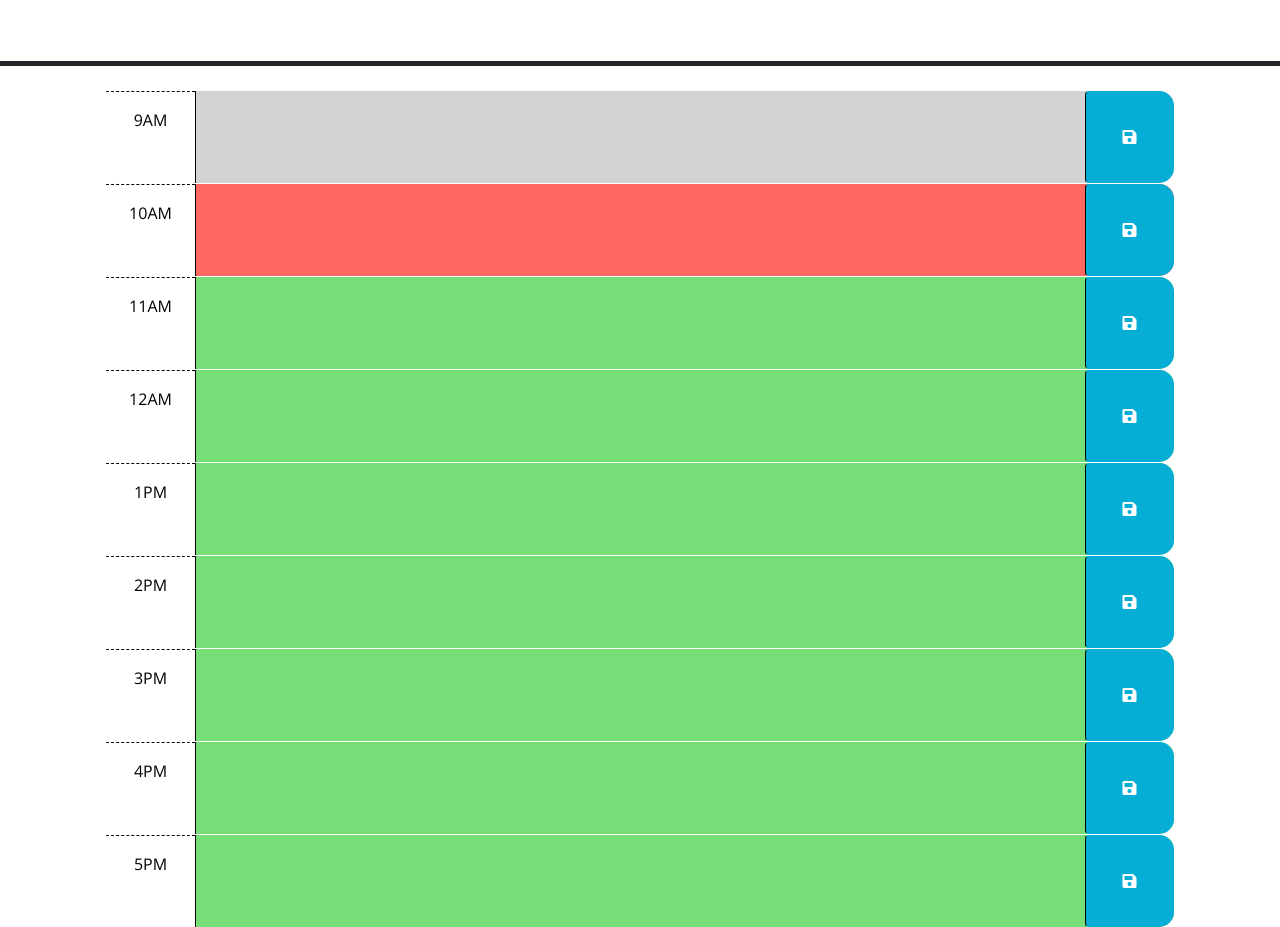
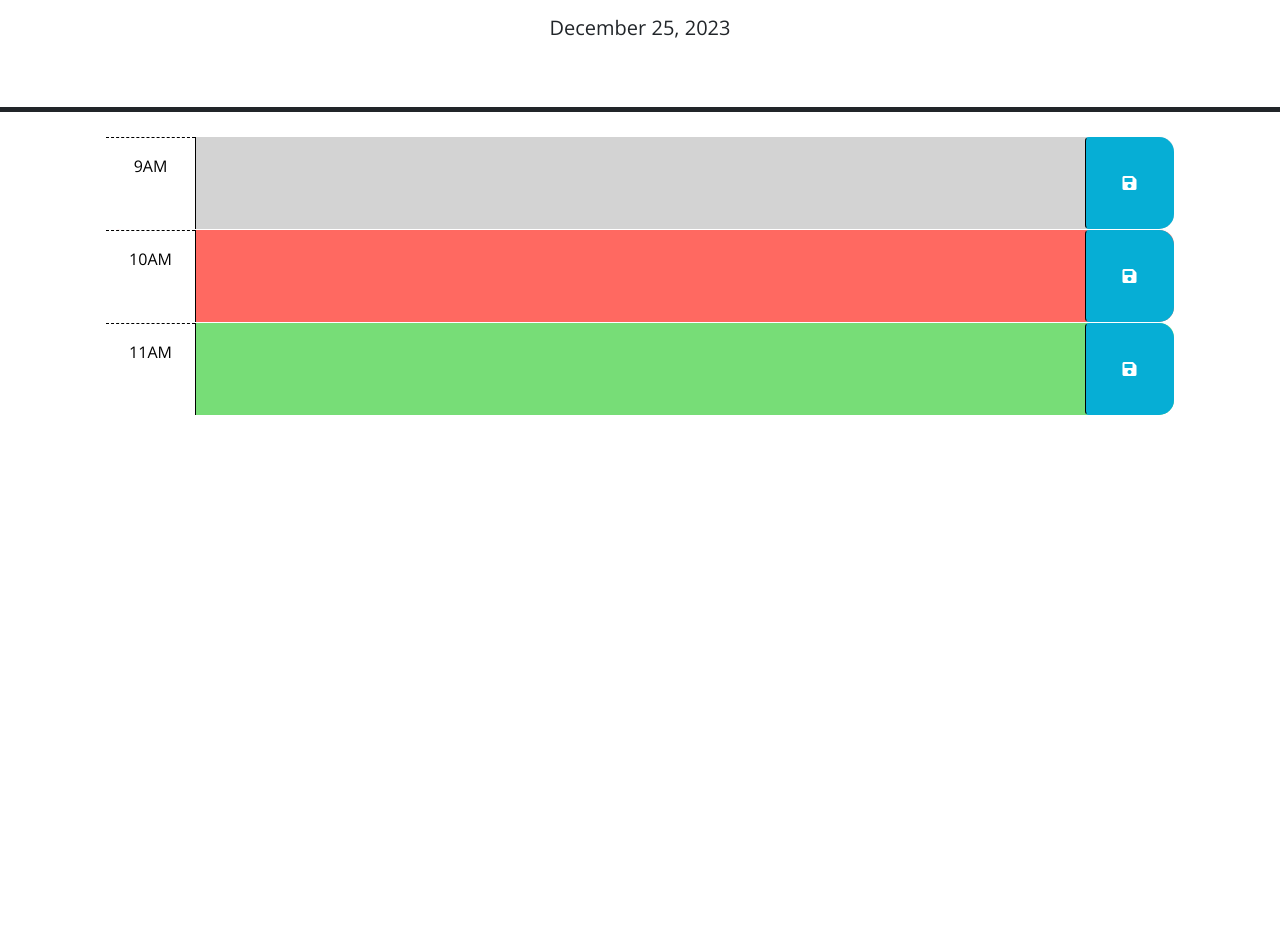
Before and after one commit to Davidtruong02/Daily-Calender, a plain HTML site: page index.html in a window 1280 px wide. Shown: the part 166-1093 px from the top of the page. After the commit the page ends 800 px from the top, so only its background shows below. Drawn offline with nearby package versions, Linux system fonts and the light colour scheme; files that its build step writes are made by us from their sources.

Commit message:
Added current date var and tested out different codes

```diff
--- a/assets/script.js/script.js
+++ b/assets/script.js/script.js
@@ -1,7 +1,7 @@
 // Wrap all code that interacts with the DOM in a call to jQuery to ensure that
 // the code isn't run until the browser has finished rendering all the elements
 // in the html.
-$(function () {
+$(document).ready(function () {
 
   // TODO: Add a listener for click events on the save button. This code should
   // use the id in the containing time-block as a key to save the user input in
@@ -10,6 +10,12 @@ $(function () {
   // time-block containing the button that was clicked? How might the id be
   // useful when saving the description in local storage?
   //
+$('.save-btn')
+
+
+
+
+
   // TODO: Add code to apply the past, present, or future class to each time
   // block by comparing the id to the current hour. HINTS: How can the id
   // attribute of each time-block be used to conditionally add or remove the
@@ -21,4 +27,7 @@ $(function () {
   // attribute of each time-block be used to do this?
   //
   // TODO: Add code to display the current date in the header of the page.
+  var currentDate = dayjs().format('MMMM D, YYYY');
+  $('#currentDay').text(currentDate);
+
 });
--- a/index.html
+++ b/index.html
@@ -18,7 +18,7 @@
       href="https://fonts.googleapis.com/css?family=Open+Sans&display=swap"
       rel="stylesheet"
     />
-    <link rel="stylesheet" href="style.css" />
+    <link rel="stylesheet" href="assets/style.css/style.css" />
     <title>Work Day Scheduler</title>
   </head>
 
@@ -65,48 +65,7 @@
           <i class="fas fa-save" aria-hidden="true"></i>
         </button>
       </div>
-      <div id="hour-11" class="row time-block future">
-        <div class="col-2 col-md-1 hour text-center py-3">12AM</div>
-        <textarea class="col-8 col-md-10 description" rows="3"> </textarea>
-        <button class="btn saveBtn col-2 col-md-1" aria-label="save">
-          <i class="fas fa-save" aria-hidden="true"></i>
-        </button>
-      </div>
-      <div id="hour-11" class="row time-block future">
-        <div class="col-2 col-md-1 hour text-center py-3">1PM</div>
-        <textarea class="col-8 col-md-10 description" rows="3"> </textarea>
-        <button class="btn saveBtn col-2 col-md-1" aria-label="save">
-          <i class="fas fa-save" aria-hidden="true"></i>
-        </button>
-      </div>
-      <div id="hour-11" class="row time-block future">
-        <div class="col-2 col-md-1 hour text-center py-3">2PM</div>
-        <textarea class="col-8 col-md-10 description" rows="3"> </textarea>
-        <button class="btn saveBtn col-2 col-md-1" aria-label="save">
-          <i class="fas fa-save" aria-hidden="true"></i>
-        </button>
-      </div>
-      <div id="hour-11" class="row time-block future">
-        <div class="col-2 col-md-1 hour text-center py-3">3PM</div>
-        <textarea class="col-8 col-md-10 description" rows="3"> </textarea>
-        <button class="btn saveBtn col-2 col-md-1" aria-label="save">
-          <i class="fas fa-save" aria-hidden="true"></i>
-        </button>
-      </div>
-      <div id="hour-11" class="row time-block future">
-        <div class="col-2 col-md-1 hour text-center py-3">4PM</div>
-        <textarea class="col-8 col-md-10 description" rows="3"> </textarea>
-        <button class="btn saveBtn col-2 col-md-1" aria-label="save">
-          <i class="fas fa-save" aria-hidden="true"></i>
-        </button>
-      </div>
-      <div id="hour-11" class="row time-block future">
-        <div class="col-2 col-md-1 hour text-center py-3">5PM</div>
-        <textarea class="col-8 col-md-10 description" rows="3"> </textarea>
-        <button class="btn saveBtn col-2 col-md-1" aria-label="save">
-          <i class="fas fa-save" aria-hidden="true"></i>
-        </button>
-      </div>
+
 
     <script src="https://code.jquery.com/jquery-3.4.1.min.js"></script>
     <script
@@ -115,6 +74,6 @@
       crossorigin="anonymous"
     ></script>
 
-    <script src="script.js"></script>
+    <script src="assets/script.js/script.js"></script>
   </body>
 </html>
```
